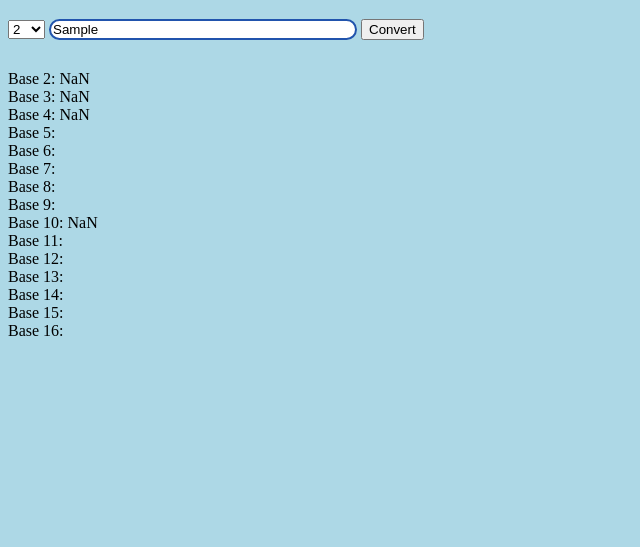
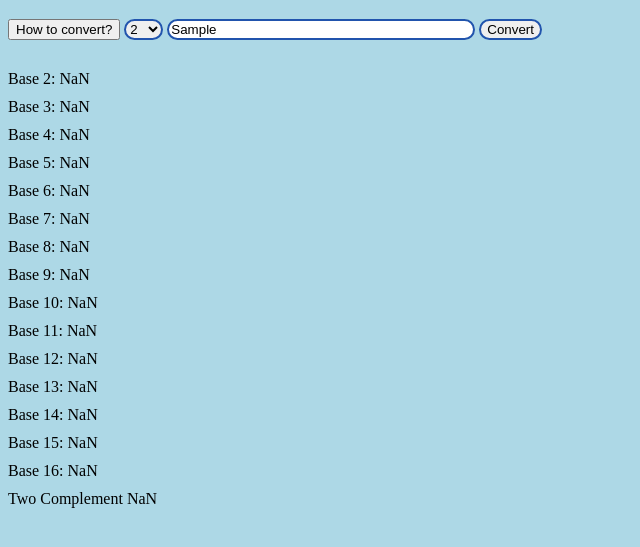
Before and after one commit to Stefan7400/converter, a plain HTML site: page index.html in a window 1280 px wide. Both pictures are taken after typing "Sample" into the empty fields and a click on the button "Convert". Shown: the part 61-608 px from the top of the page, without its empty margins (0-640 px from the left). Drawn offline with Linux system fonts and the light colour scheme.

Commit message:
added two complement

```diff
--- /dev/null
+++ b/howtoconvert.css
@@ -0,0 +1,3 @@
+body {
+    background-color: lightblue;
+}
--- /dev/null
+++ b/howtoconvert.html
@@ -0,0 +1,13 @@
+<!DOCTYPE html>
+<html lang="en">
+<head>
+    <meta charset="UTF-8">
+    <title>Binary-Converter</title>
+    <link rel="stylesheet" href="howtoconvert.css">
+</head>
+    <body>
+        <div>
+            <h3>From Decimal to Binary</h3>
+        </div>
+    </body>
+</html>
--- a/index.css
+++ b/index.css
@@ -6,8 +6,22 @@ body {
     margin-top: 30px;
 }
 
+#baseselector {
+    border-radius: 25px;
+    border: 2px solid #2154ad;
+}
+
 .rcorners2 {
     border-radius: 25px;
     border: 2px solid #2154ad;
     width: 300px;
 }
+
+#output > div {
+    margin-top: 10px;
+}
+
+#convertBtn {
+    border-radius: 25px;
+    border: 2px solid #2154ad;
+}
--- a/index.html
+++ b/index.html
@@ -2,11 +2,13 @@
 <html lang="en">
 <head>
     <meta charset="UTF-8">
-    <title>Converter</title>
+    <title>Binary-Converter</title>
     <link rel="stylesheet" href="index.css">
 </head>
     <body>
         <h1>Converter</h1>
+        <button onclick="window.location.href = 'howtoconvert.html'">How to convert?</button>
+
         <select id="baseselector" name="Base">
             <option value="2">2</option>
             <option>3</option>
@@ -25,7 +27,7 @@
             <option value="16">16</option>
         </select>
         <input class="rcorners2" id="input" onkeydown="checkInput(event)">
-        <button onclick="convert()">Convert</button>
+        <button id="convertBtn" onclick="convert()">Convert</button>
 
         <div id="output">
             <div>
@@ -46,7 +48,7 @@
             </div>
             <div>
                 <label>Base 6:</label>
-                <label id="sexBaseOutput"></label>
+                <label id="sixBaseOutput"></label>
             </div>
             <div>
                 <label>Base 7:</label>
@@ -82,11 +84,15 @@
             </div>
             <div>
                 <label>Base 15:</label>
-                <label id="FifteenBaseOutput"></label>
+                <label id="fifteenBaseOutput"></label>
             </div>
             <div>
                 <label>Base 16:</label>
                 <label id="hexaBasteOutput"></label>
+            </div>
+            <div>
+                <label>Two Complement</label>
+                <label id="twoComplement"></label>
             </div>
         </div>
 
--- a/indexscript.js
+++ b/indexscript.js
@@ -1,14 +1,28 @@
-const input = document.getElementById("input")
+const inputElement = document.getElementById("input")
 const binaryoutput = document.getElementById("binaryOutput")
 const baseSelector = document.getElementById("baseselector")
 const tenbaseOutput = document.getElementById("tenBaseOutput")
 const threeBaseOutput = document.getElementById("threeBaseOutput")
 const fourBaseOutput = document.getElementById("fourBaseOutput")
+const fiveBaseOutput = document.getElementById("fiveBaseOutput")
+const sixBaseOutput = document.getElementById("sixBaseOutput")
+const sevenBaseOutput = document.getElementById("sevenBaseOutput")
+const oktaBaseOutput = document.getElementById("octetBaseOutput")
+const nineBaseOutput = document.getElementById("nineBaseOutput")
+const elevenBaseOutput = document.getElementById("elevenBaseOutput")
+const twelveBaseOutput = document.getElementById("twelveBaseOutput")
+const thirteenBaseOutput = document.getElementById("thirteenBaseOutput")
+const fourtheenBaseOutput = document.getElementById("fourtheenBaseOutput")
+const fifteenBaseOutput = document.getElementById("fifteenBaseOutput")
+const hexaBaseOutput = document.getElementById("hexaBasteOutput")
+const twoComplement = document.getElementById("twoComplement")
 
 function convert(){
-    let base = baseSelector.value;
+    if(inputElement.value.toString().length === 0){
+        return
+    }
     clearAllOutputFields();
-    setOutputs(convertToDeci(input.value))
+    setOutputs(convertToDeci(inputElement.value))
 
 }
 
@@ -21,17 +35,23 @@ function convertToDeci(value){
     return Number(parsedValue)
 }
 
-
-
 function setOutputs(deciValue){
     binaryoutput.appendChild(document.createTextNode(parseInt(deciValue).toString(2)))
     threeBaseOutput.appendChild(document.createTextNode(parseInt(deciValue).toString(3)))
     fourBaseOutput.appendChild(document.createTextNode(parseInt(deciValue).toString(4)))
-}
+    fiveBaseOutput.appendChild(document.createTextNode(parseInt(deciValue).toString(5)))
+    sixBaseOutput.appendChild(document.createTextNode(parseInt(deciValue).toString(6)))
+    sevenBaseOutput.appendChild(document.createTextNode(parseInt(deciValue).toString(7)))
+    oktaBaseOutput.appendChild(document.createTextNode(parseInt(deciValue).toString(8)))
+    nineBaseOutput.appendChild(document.createTextNode(parseInt(deciValue).toString(9)))
+    elevenBaseOutput.appendChild(document.createTextNode(parseInt(deciValue).toString(11)))
+    twelveBaseOutput.appendChild(document.createTextNode(parseInt(deciValue).toString(12)))
+    thirteenBaseOutput.appendChild(document.createTextNode(parseInt(deciValue).toString(13)))
+    fourtheenBaseOutput.appendChild(document.createTextNode(parseInt(deciValue).toString(14)))
+    fifteenBaseOutput.appendChild(document.createTextNode(parseInt(deciValue).toString(15)))
+    hexaBaseOutput.appendChild(document.createTextNode(parseInt(deciValue).toString(16)))
+    setComplement(deciValue)
 
-function fetchValueOfChar(char){
-    //Dont have to take care of error handling, useless input will be prevented!
-    return Number(char)
 }
 
 function clearAllOutputFields(){
@@ -39,12 +59,44 @@ function clearAllOutputFields(){
     binaryoutput.innerHTML = ""
     threeBaseOutput.innerHTML = ""
     fourBaseOutput.innerHTML = ""
+    fiveBaseOutput.innerHTML = ""
+    sixBaseOutput.innerHTML = ""
+    sevenBaseOutput.innerHTML = ""
+    oktaBaseOutput.innerHTML = ""
+    nineBaseOutput.innerHTML = ""
+    elevenBaseOutput.innerHTML = ""
+    twelveBaseOutput.innerHTML = ""
+    thirteenBaseOutput.innerHTML = ""
+    fourtheenBaseOutput.innerHTML = ""
+    fifteenBaseOutput.innerHTML = ""
+    hexaBaseOutput.innerHTML = ""
+    twoComplement.innerHTML = ""
+}
+
+function setComplement(deciValue){
+    let oneComplement = ""
+    let binary = parseInt(deciValue).toString(2)
+    if(binary.charAt(0) === '-'){
+        let withoutMinus = binary.substring(1)
+
+    } else {
+        twoComplement.appendChild(document.createTextNode(parseInt(deciValue).toString(2)))
+    }
 }
 
 function checkInput(event){
-    if(event.keyCode === 8){
+
+
+    if(event.keyCode === 8 ||event.keyCode === 189){
         //Delete
         return true
+    }
+
+
+    if(inputElement.value.toString().length > 17){
+        //Overflow for 32 bit int
+        event.preventDefault()
+        return false
     }
     let input = String.fromCharCode(event.keyCode)
     console.log(input)
@@ -57,5 +109,7 @@ function checkInput(event){
         event.preventDefault()
         return false
     }
+
+
     return true
 }
```
